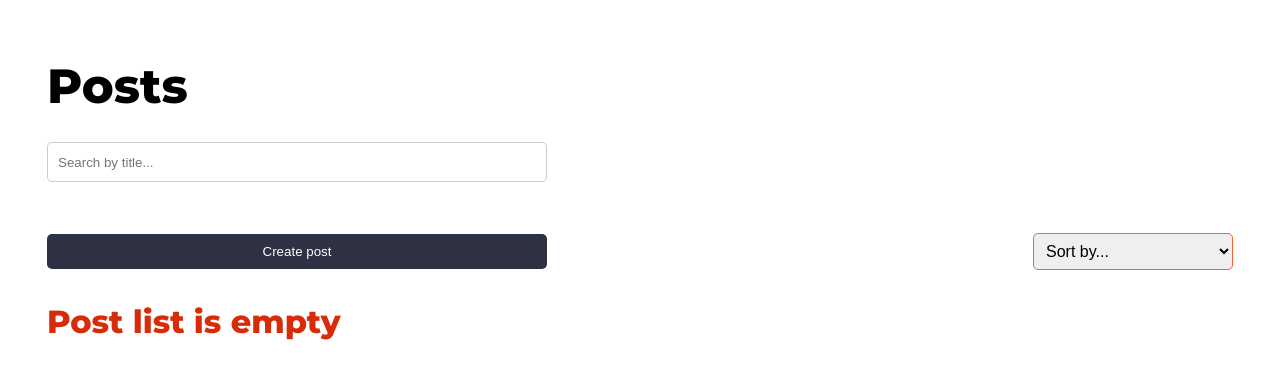
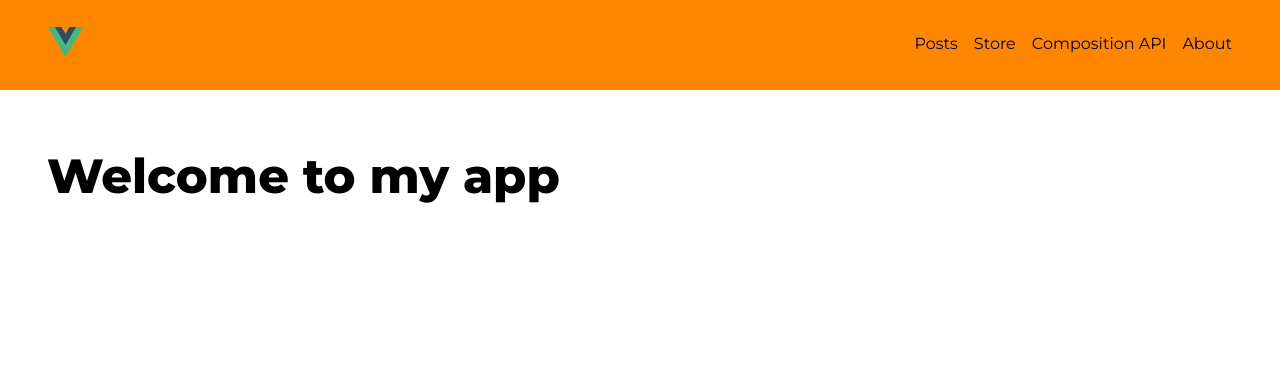
Before and after one commit to kovaldos/vue3_ulbi-tv, a Vue app: page / in a window 1280 px wide. Shown: the top 378 px of the page. Built offline with nearby package versions, Linux system fonts and the light colour scheme; no server answers.

Commit message:
feat: finish

```diff
--- a/src/App.vue
+++ b/src/App.vue
@@ -1,188 +1,22 @@
 <template>
   <div class="wrapper">
-    <main>
-      <section class="section posts">
-        <div class="container">
-          <h1 class="title title--h1 section__title">Posts</h1>
-          <custom-input
-            v-model="searchQuery"
-            placeholder="Search by title..."
-          ></custom-input>
-          <div class="posts__row">
-            <custom-btn class="posts__create-btn" @click="showModal"
-              >Create post</custom-btn
-            >
-            <custom-select
-              v-model="selectedSort"
-              :options="sortOptions"
-            ></custom-select>
-          </div>
-          <custom-modal v-model:show="modalVisible">
-            <post-form @create="createPost" />
-          </custom-modal>
-          <post-list
-            :posts="sortedAndSearchPosts"
-            @remove="removePost"
-            v-if="!isPostsLoading"
-          />
-          <page-loader v-else></page-loader>
-        </div>
-      </section>
-      <div class="pagination">
-        <div class="container">
-          <ul class="pagination__list">
-            <li
-              class="pagination__list-item"
-              v-for="pageNum in totalPages"
-              :key="pageNum"
-            >
-              <custom-btn
-                class="pagination__btn"
-                :class="{
-                  'pagination__btn--current': page === pageNum,
-                }"
-                @click="changePage(pageNum)"
-                >{{ pageNum }}</custom-btn
-              >
-            </li>
-          </ul>
-        </div>
-      </div>
+    <VueHeader />
+    <main class="main">
+      <router-view />
     </main>
   </div>
 </template>
 
 <script>
-import PostForm from "./components/PostForm.vue";
-import PostList from "./components/PostList.vue";
-import axios from "axios";
-import PageLoader from "./components/UI/PageLoader.vue";
+import VueHeader from "@/components/VueHeader.vue";
+
 export default {
-  components: { PostForm, PostList, PageLoader },
-  data() {
-    return {
-      posts: [],
-      modalVisible: false,
-      isPostsLoading: false,
-      selectedSort: "",
-      searchQuery: "",
-      page: 1,
-      pageLimit: 10,
-      totalPages: 0,
-      sortOptions: [
-        {
-          value: "title",
-          name: "By title",
-        },
-        {
-          value: "body",
-          name: "By text",
-        },
-      ],
-    };
-  },
-  methods: {
-    createPost(post) {
-      this.posts.push(post);
-      this.modalVisible = false;
-    },
-    removePost(post) {
-      this.posts = this.posts.filter((item) => item.id !== post.id);
-    },
-    showModal() {
-      this.modalVisible = true;
-    },
-    changePage(pageNumber) {
-      this.page = pageNumber;
-    },
-    async fetchPosts() {
-      try {
-        this.isPostsLoading = true;
-        const response = await axios.get(
-          "https://jsonplaceholder.typicode.com/posts",
-          {
-            params: {
-              _page: this.page,
-              _limit: this.pageLimit,
-            },
-          }
-        );
-        this.totalPages = Math.ceil(
-          response.headers["x-total-count"] / this.pageLimit
-        );
-        this.posts = response.data;
-      } catch (e) {
-        alert("Something is wrong. Please reload this page");
-      } finally {
-        this.isPostsLoading = false;
-      }
-    },
-  },
-  mounted() {
-    this.fetchPosts();
-  },
-  computed: {
-    sortedPosts() {
-      return [...this.posts].sort((post1, post2) => {
-        return post1[this.selectedSort]?.localeCompare(
-          post2[this.selectedSort]
-        );
-      });
-    },
-    sortedAndSearchPosts() {
-      return this.sortedPosts.filter((post) =>
-        post.title.toLowerCase().includes(this.searchQuery.toLowerCase())
-      );
-    },
-  },
-  watch: {
-    page() {
-      this.fetchPosts();
-    },
-  },
+  components: { VueHeader },
 };
 </script>
 
-<style lang="scss">
-// @import "@/scss/variables";
-@import "./scss/style";
-.posts {
-  &__row {
-    display: flex;
-    gap: 2rem;
-    justify-content: space-between;
-    align-items: center;
-  }
-}
-.posts__create-btn {
-  margin: 2rem 0;
-}
-.pagination {
-  &__list {
-    list-style: none;
-    margin: 0;
-    display: flex;
-    align-items: center;
-    justify-content: center;
-    padding: 2rem 0;
-    &-item {
-      margin-right: 10px;
-    }
-  }
-  &__btn {
-    &.btn {
-      width: 2rem;
-      height: 2rem;
-      padding: 5px;
-      font-size: 1rem;
-      line-height: 1.2;
-      background-color: $color-hawkes-blue;
-    }
-    &--current {
-      &.btn {
-        background-color: $color-outrageous-orange;
-      }
-    }
-  }
+<style lang="scss" scoped>
+.main {
+  padding-top: 90px;
 }
 </style>
--- a/src/main.js
+++ b/src/main.js
@@ -1,12 +1,18 @@
 import { createApp } from "vue";
 import App from "./App.vue";
+import router from "@/router/router";
 import components from "@/components/UI";
+import directives from "@/directives";
+import store from "@/store";
 
 const app = createApp(App);
 
 components.forEach((component) => {
   app.component(component.name, component);
 });
+directives.forEach((directive) => {
+  app.directive(directive.name, directive);
+});
 
 // createApp(App).use(store).use(router).mount("#app");
-app.mount("#app");
+app.use(router).use(store).mount("#app");
```
